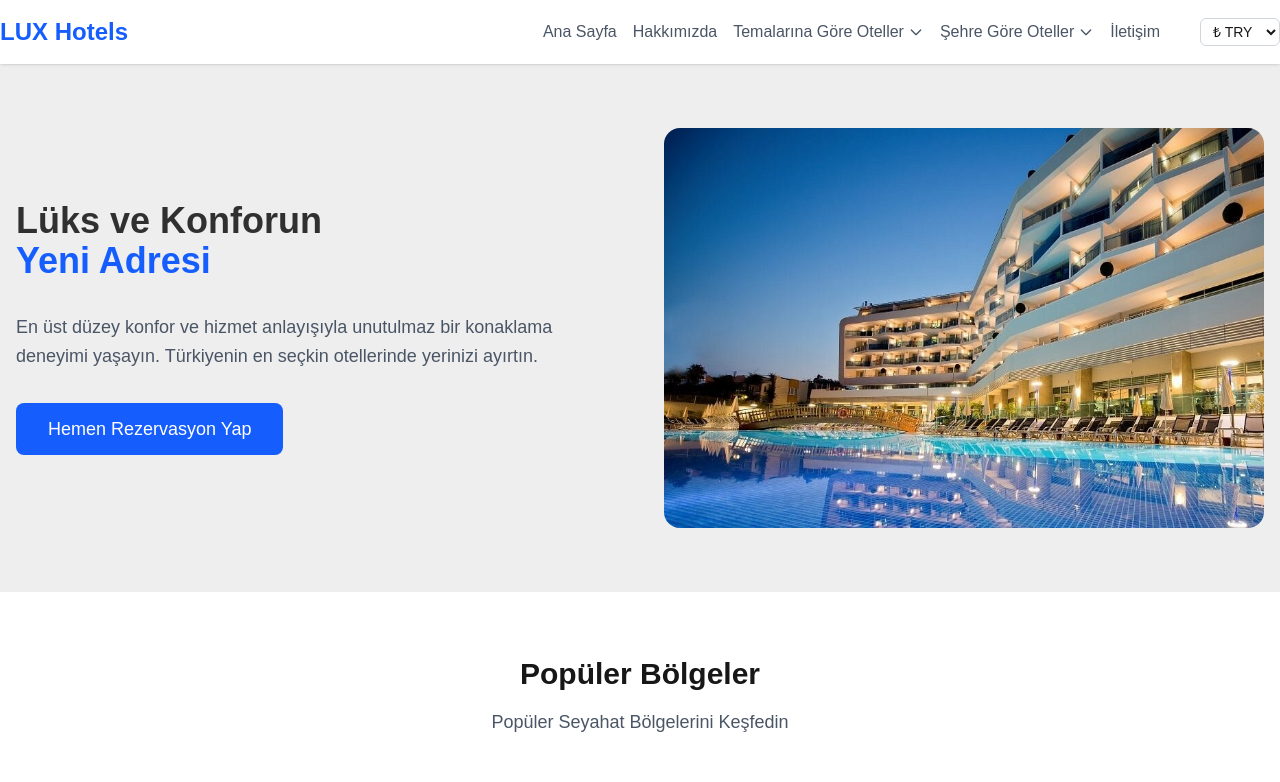
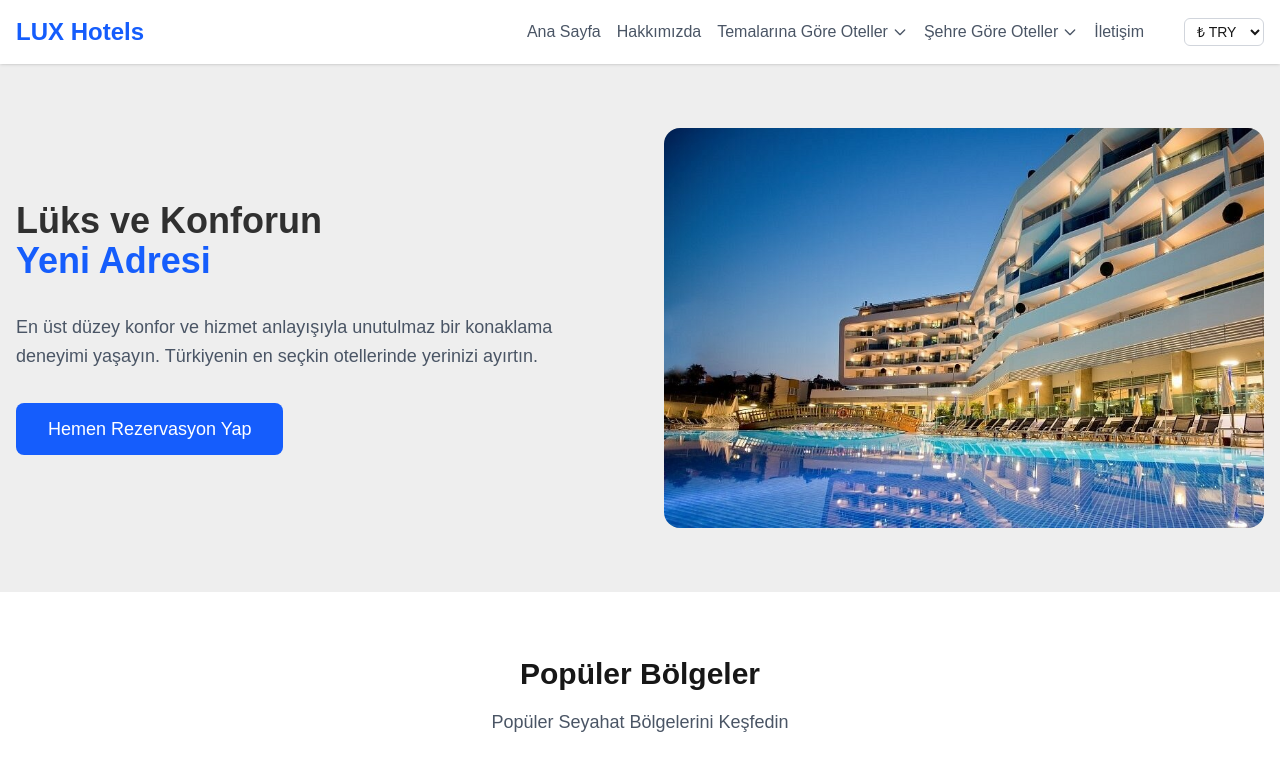
Before and after one commit to ali-yucel/lux-hotels-project, a Next.js app: page / in a window 1280 px wide. Shown: the top 782 px of the page. Built offline with nearby package versions, Linux system fonts and the light colour scheme.

Commit message:
header updates

```diff
--- a/app/components/layout/Header.tsx
+++ b/app/components/layout/Header.tsx
@@ -7,7 +7,7 @@ import { themes, regions } from '../../data/hotels';
 export default function Header() {
   return (
     <header className="bg-white shadow-sm sticky top-0 z-50">
-      <div className="container mx-auto">
+      <div className="container mx-auto px-4">
         <div className="flex justify-between items-center">
           <Link href="/" className="text-2xl font-bold text-blue-600">
             LUX Hotels
--- a/app/globals.css
+++ b/app/globals.css
@@ -12,13 +12,6 @@
   --font-mono: var(--font-geist-mono);
 }
 
-@media (prefers-color-scheme: dark) {
-  :root {
-    --background: #0a0a0a;
-    --foreground: #ededed;
-  }
-}
-
 body {
   background: var(--background);
   color: var(--foreground);
```
